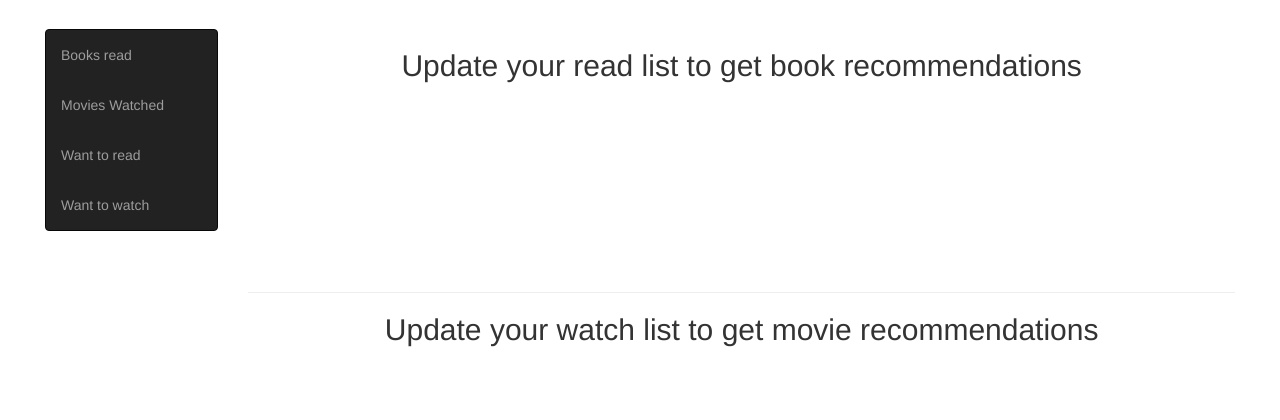
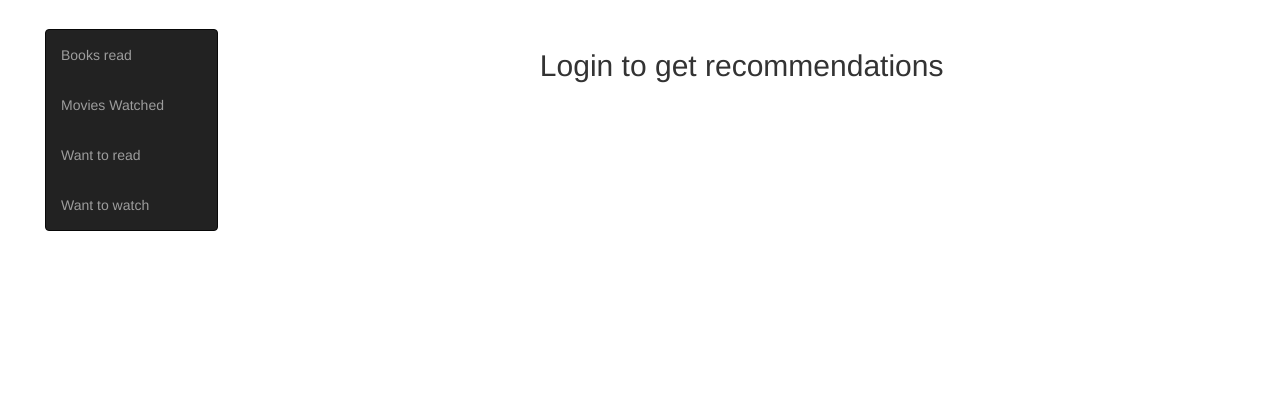
Before and after one commit to shafali731/SharingIsKaring, a Flask app: page / in a window 1280 px wide. Shown: the part 51-471 px from the top of the page. Run offline with Flask 2, Linux system fonts and the light colour scheme; some libraries are stand-ins or nearby versions.

Commit message:
updated index.html

```diff
--- a/templates/index.html
+++ b/templates/index.html
@@ -44,7 +44,7 @@ Homepage
     </nav>
   </div>
   <div class="col-md-10">
-
+  {% if loggedIn %}
     {% if recs_lists_books|length > 0 %}
         <h2 class="text-center"> Recommended Books </h2>
         {% for dict in recs_lists_books %}
@@ -96,6 +96,9 @@ Homepage
     {% else %}
     <h2 class="text-center"> Update your watch list to get movie recommendations </h2>
     {% endif %}
+  {% else %}
+    <h2 class="text-center"> Login to get recommendations </h2>
+  {% endif %}
     {% endblock %}
   </div>
 </div>
```
